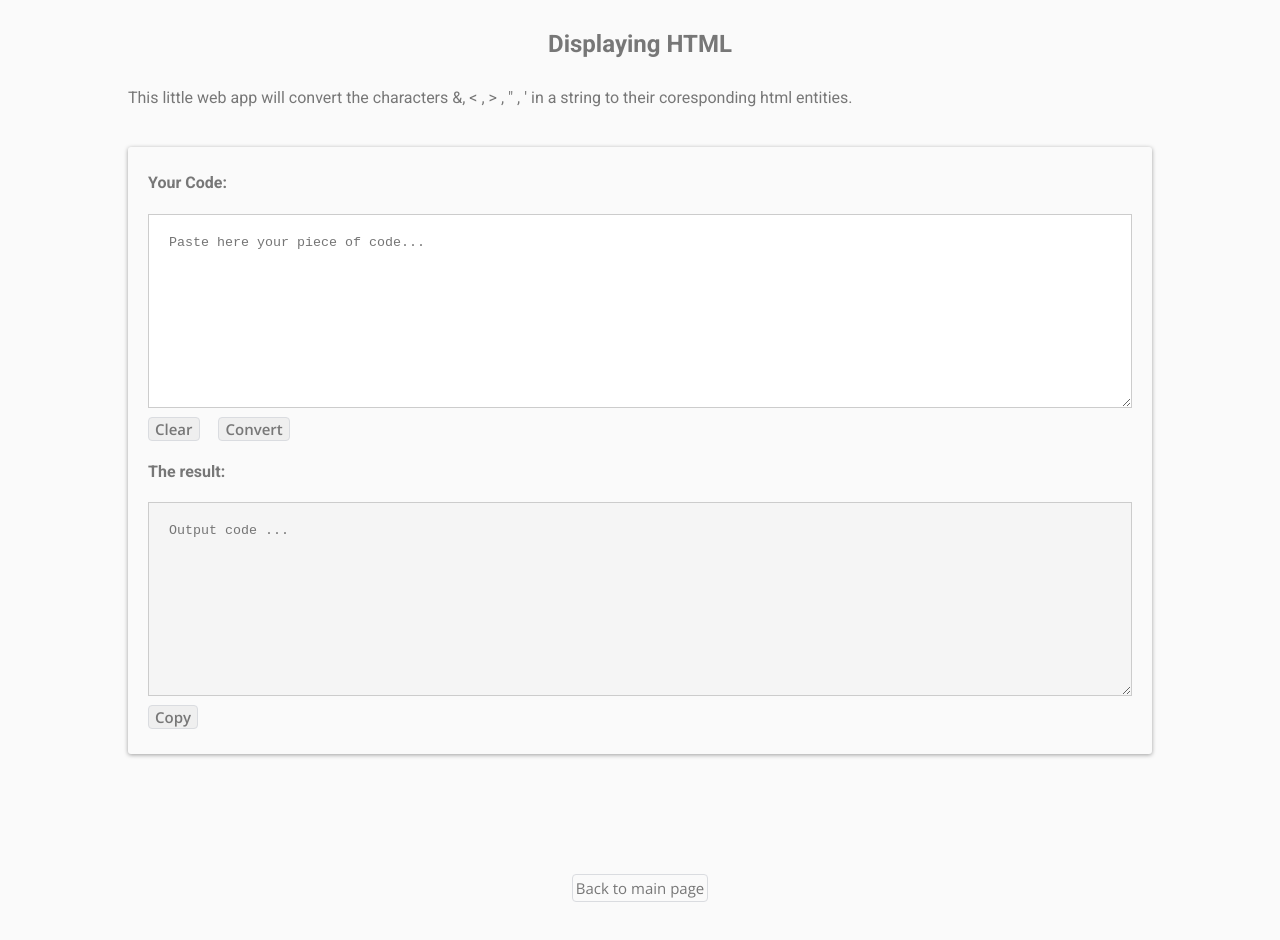
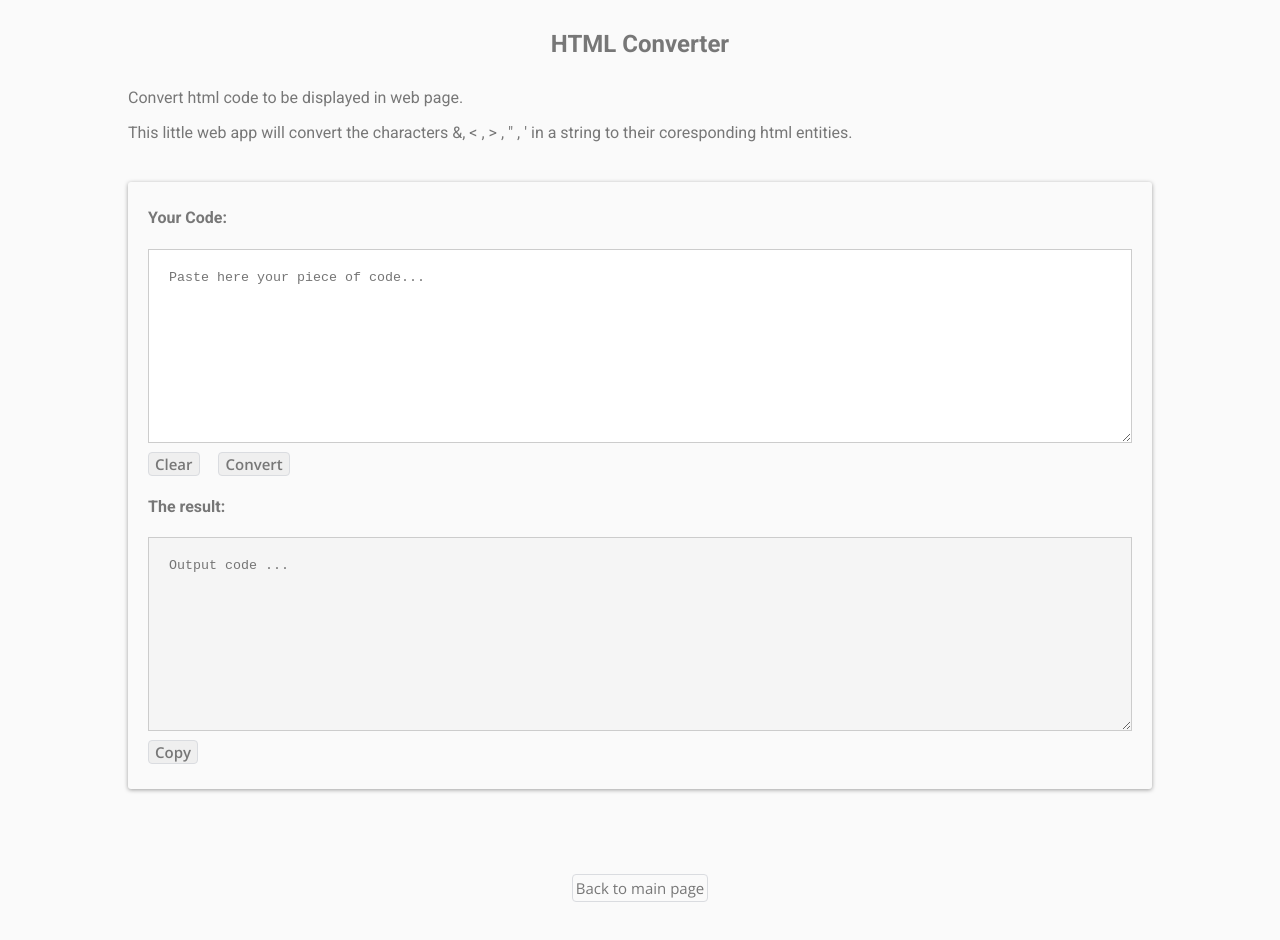
Before and after one commit to cioromelavalentinstefan/cioromelavalentinstefan.github.io, a plain HTML site: page HtmlConverter/htmlConverter.html in a window 1280 px wide. Drawn offline with nearby package versions, Linux system fonts and the light colour scheme.

Commit message:
Update htmlConverter.html

```diff
--- a/HtmlConverter/htmlConverter.html
+++ b/HtmlConverter/htmlConverter.html
@@ -14,7 +14,8 @@
 
 
     <div class="converter-header">
-        <h2 class="title-html">Displaying HTML</h2>
+        <h2 class="title-html">HTML Converter</h2>
+        <p class="presentation">Convert html code to be displayed in web page.</p>
         <p class="presentation">This little web app will convert the characters &, &#60 , > , " , ' in a string to their coresponding html entities.</p>
     </div>
     <div class="converter-container">
```
